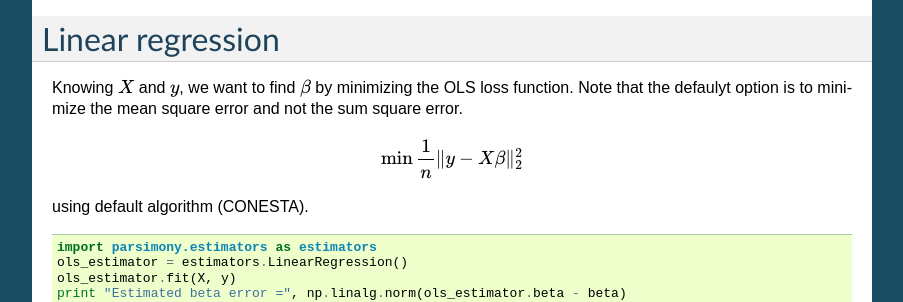
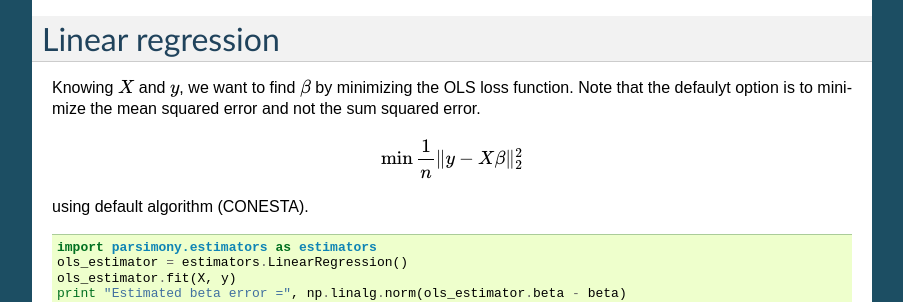
Before and after one commit to neurospin/pylearn-parsimony, a Sphinx documentation site: the page built from doc/source/tutorials.rst, in a window 1280 px wide and 900 px high, scrolled down 1357 px. Shown: the part 181-483 px from the top of the window, without its empty margins (198-1101 px from the left). Built offline with Sphinx 7.4.7, drawn with Linux system fonts in a browser that asks for light colours; formulas are drawn with MathJax 3.

```diff
--- a/doc/source/tutorials.rst
+++ b/doc/source/tutorials.rst
@@ -99,7 +99,7 @@
 =================
 
 Knowing :math:`X` and :math:`y`, we want to find :math:`\beta` by
-minimizing the OLS loss function. Note that the defaulyt option is to minimize the mean square error and not the sum square error.
+minimizing the OLS loss function. Note that the defaulyt option is to minimize the mean squared error and not the sum squared error.
 
 .. math::
 
```
